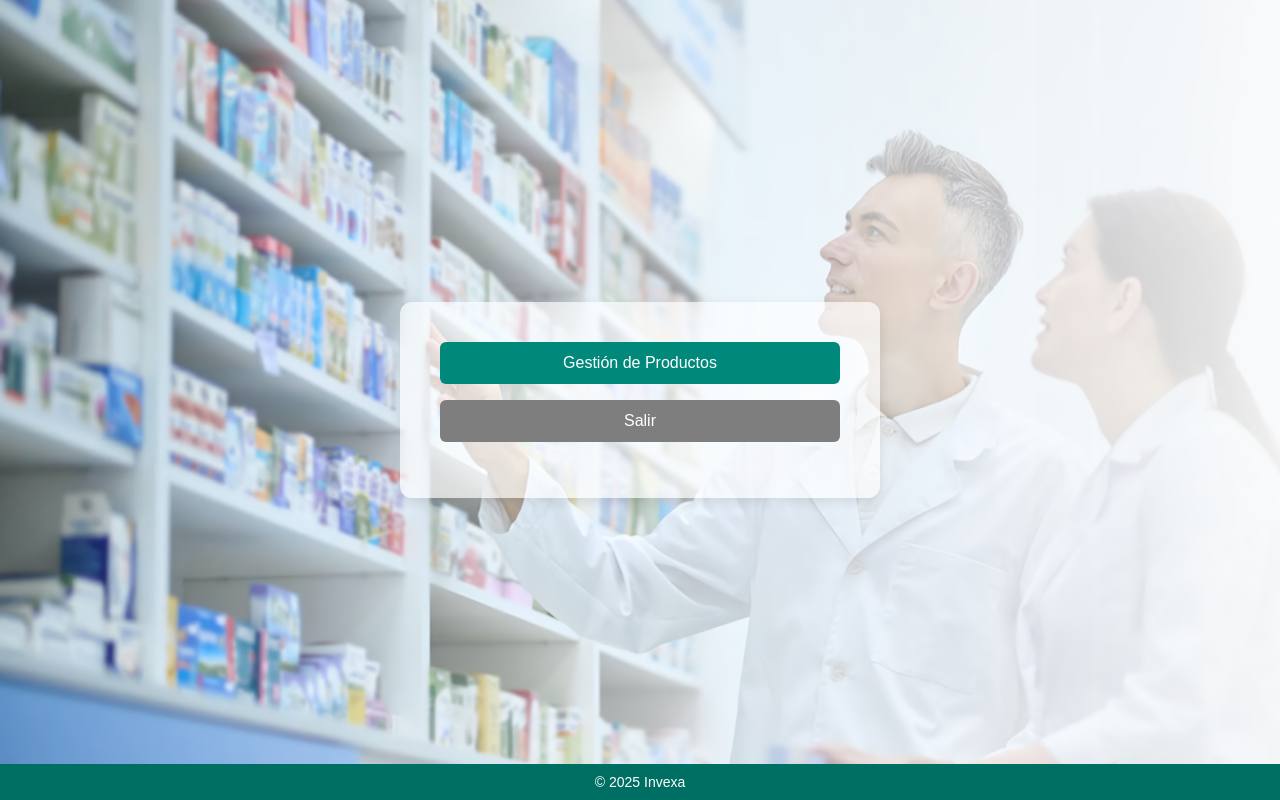
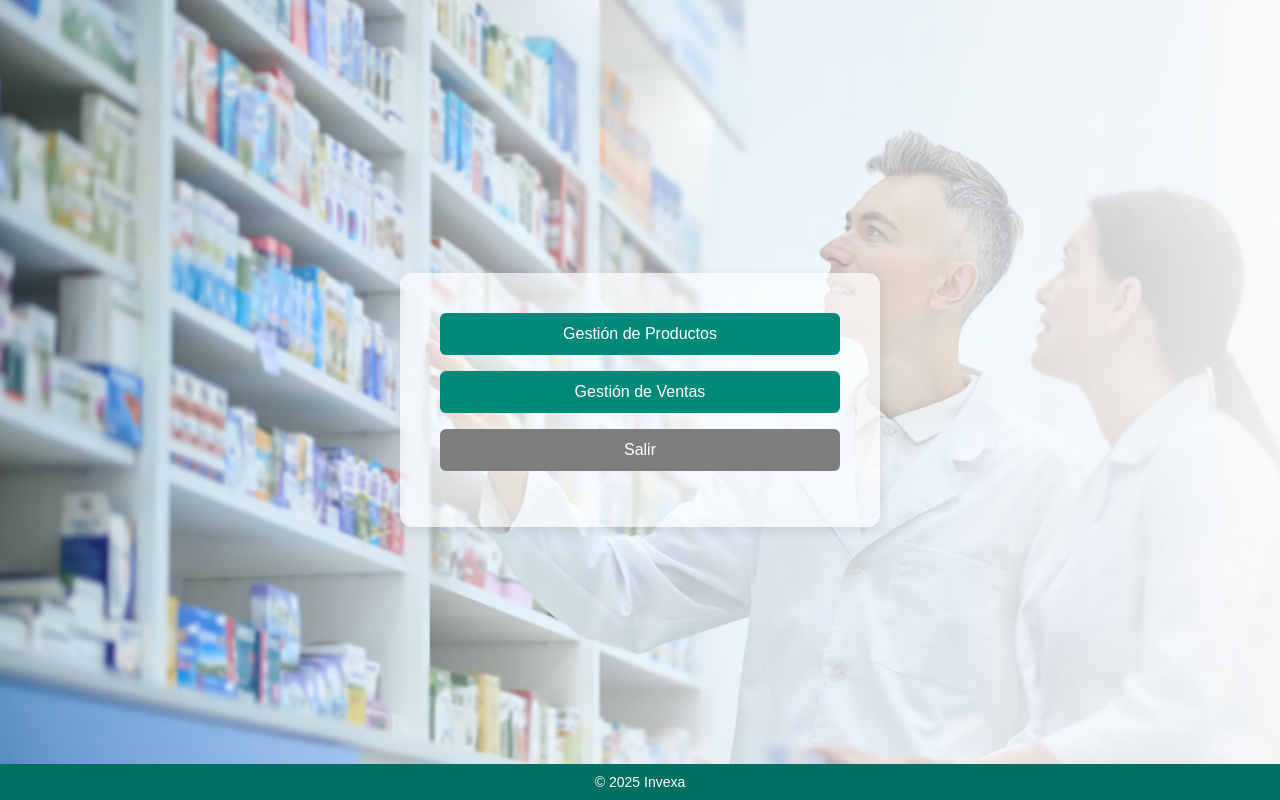
Before and after one commit to sergioacos/FarmSystem-deploy, a React (Vite) app in the folder frontend/: page /menu in a window 1280 px wide. Built offline with nearby package versions, Linux system fonts and the light colour scheme.

Commit message:
Botón agregado Gestión Ventas

```diff
--- a/frontend/src/views/Menu.jsx
+++ b/frontend/src/views/Menu.jsx
@@ -9,6 +9,7 @@ const Menu = () => {
     <div className="menu-container">
       <div className="menu-box">
         <button onClick={() => navigate('/productos')}>Gestión de Productos</button>
+        <button onClick={() => navigate('/ventas')}>Gestión de Ventas</button>
         <button onClick={() => navigate('/')}>Salir</button>
       </div>
       <div className="footer">
```
Also changed, not shown: frontend/src/styles/Ventas.css (added), frontend/src/views/Ventas.jsx (added).
